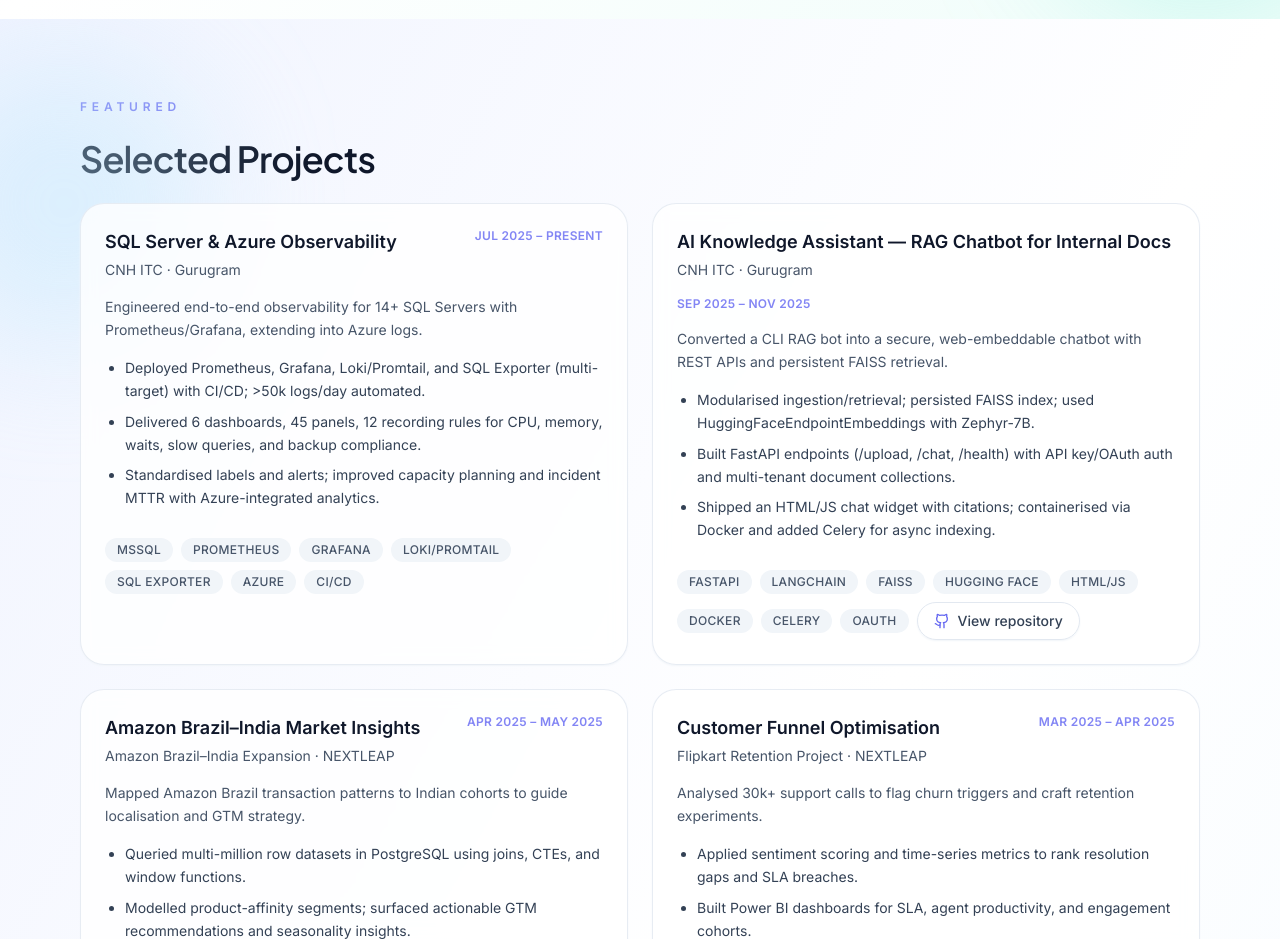
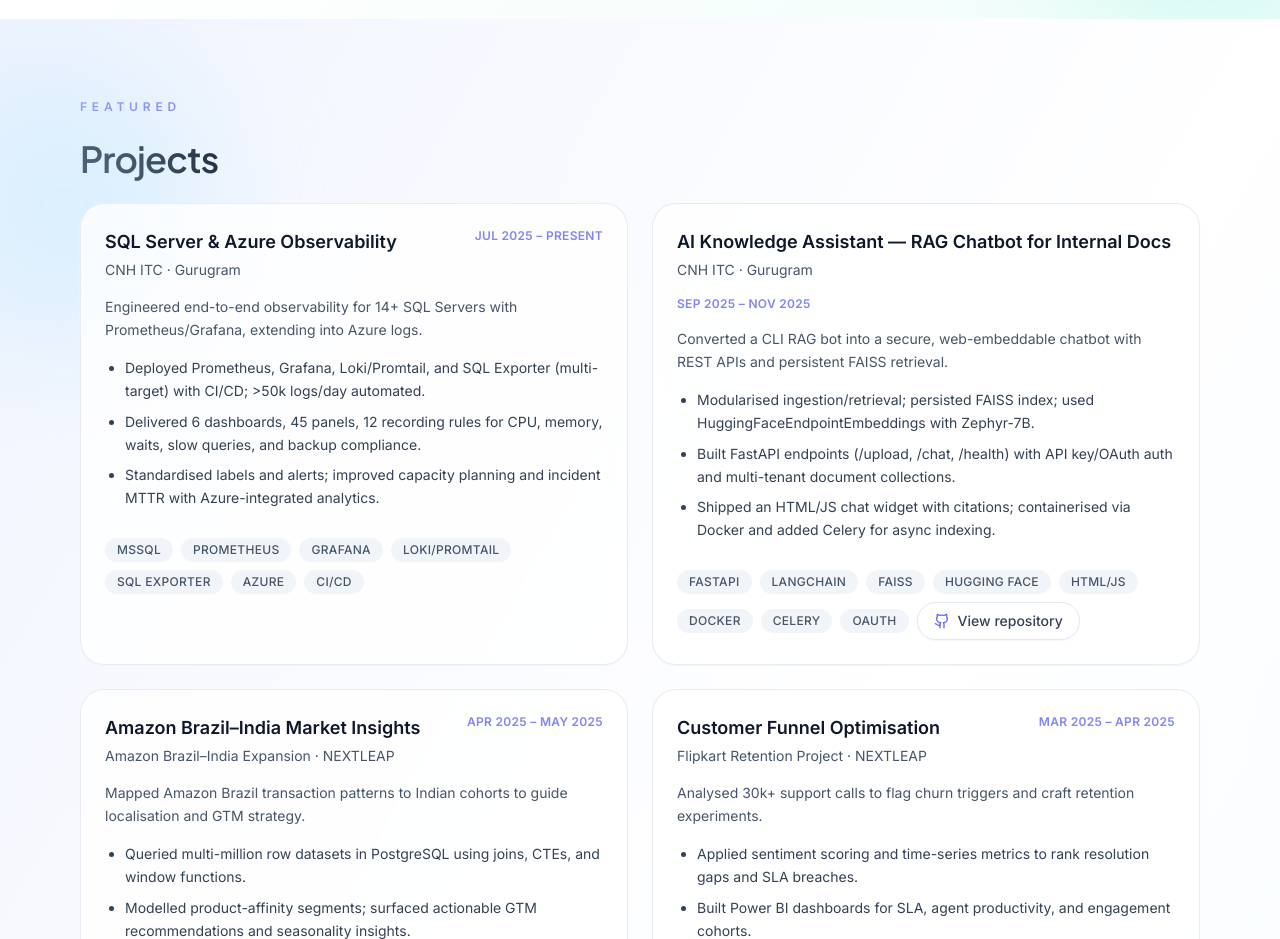
Before and after one commit to coolashishranjan44551-bit/ashish-portfolio, a React (Vite) app: page / in a window 1280 px wide. Shown: the part 2400-3339 px from the top of the page. Built offline with nearby package versions, Linux system fonts and the light colour scheme.

Commit message:
Update Projects.jsx

```diff
--- a/src/sections/Projects.jsx
+++ b/src/sections/Projects.jsx
@@ -10,7 +10,7 @@
     <Section
       id="projects"
       eyebrow="Featured"
-      title="Selected Projects"
+      title="Projects"
       className="relative overflow-hidden bg-gradient-to-br from-ashish-50/80 via-white to-sky-50/60"
     >
       {/* Decorative gradient blobs */}
```
